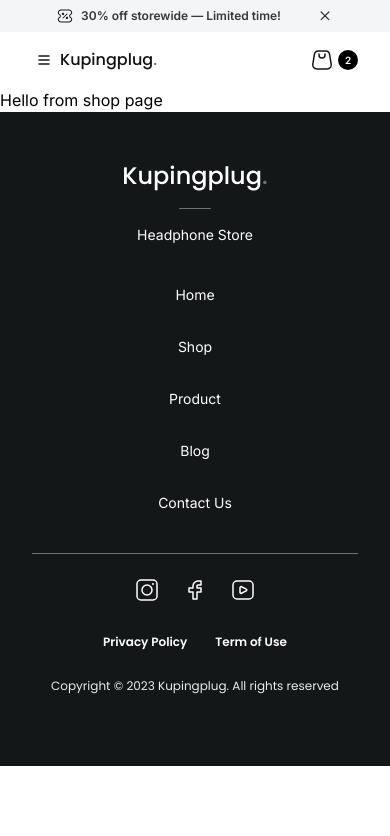
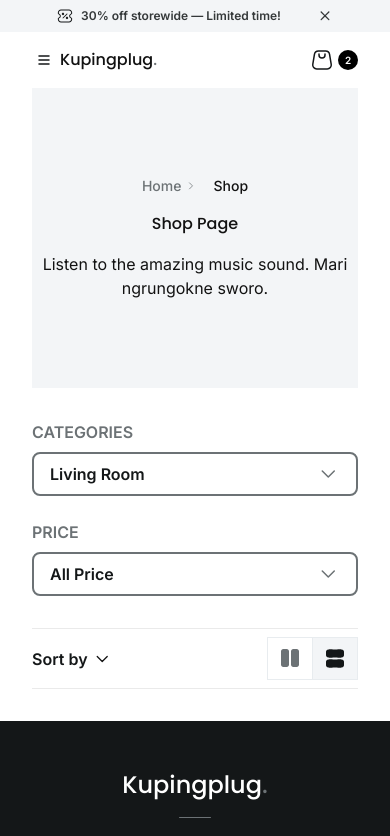
Before and after one commit to pujiragil/kupingplug, a Next.js app: page /shop in a window 390 px wide. Shown: the top 836 px of the page. Built offline with nearby package versions, Linux system fonts and the light colour scheme.

Commit message:
dummy navigation (mobile only)

```diff
--- a/app/(subroot)/shop/page.tsx
+++ b/app/(subroot)/shop/page.tsx
@@ -1,3 +1,115 @@
+// layouts
+import SectionLayout from "@/layouts/sectionLayout";
+
+// ui
+import Text from "@/ui/text";
+import Heading from "@/ui/head";
+import { DropdownIcon } from "@/ui/assets/svg";
+
 export default function Page() {
-  return <h1>Hello from shop page</h1>;
+  return (
+    <SectionLayout>
+      <div className="px-8">
+        <div className="relative flex h-[300px] flex-col items-center justify-center gap-4 bg-[#F3F5F7] text-center">
+          <div className="flex items-center gap-4">
+            <Text
+              size="sm"
+              color="gray"
+              weight={500}
+              className="flex items-center gap-1"
+            >
+              Home{" "}
+              <DropdownIcon stroke="#6C7275" className="h-3 w-3 -rotate-90" />
+            </Text>
+            <Text size="sm" weight={500}>
+              Shop
+            </Text>
+          </div>
+          <Heading as="h1" intent="shop-page">
+            Shop Page
+          </Heading>
+          <Text className="lg:text-lg">
+            Listen to the amazing music sound. Mari ngrungokne sworo.
+          </Text>
+        </div>
+
+        <div className="flex flex-col gap-8 py-8">
+          <div className="flex flex-col gap-6">
+            <div className="space-y-2">
+              <Text weight={600} color="gray" transform="uppercase">
+                categories
+              </Text>
+              <div className="flex items-center justify-between rounded-lg border-2 border-[#6C7275] px-4 py-2">
+                <Text weight={600} color="black/800">
+                  Living Room
+                </Text>
+                <DropdownIcon stroke="#6C7275" className="h-6 w-6" />
+              </div>
+            </div>
+            <div className="space-y-2">
+              <Text weight={600} color="gray" transform="uppercase">
+                price
+              </Text>
+              <div className="flex items-center justify-between rounded-lg border-2 border-[#6C7275] px-4 py-2">
+                <Text weight={600} color="black/800">
+                  All Price
+                </Text>
+                <DropdownIcon stroke="#6C7275" className="h-6 w-6" />
+              </div>
+            </div>
+          </div>
+          <div className="flex items-center justify-between border-y border-[#EAEAEA] py-2">
+            <Text
+              weight={600}
+              color="black/800"
+              className="flex items-center gap-1"
+            >
+              Sort by <DropdownIcon stroke="#121212" className="h-5 w-5" />
+            </Text>
+
+            <div className="flex">
+              <div className="border border-r-0 border-[#E8ECEF] px-2.5 py-2">
+                <svg
+                  width="24"
+                  height="24"
+                  viewBox="0 0 24 24"
+                  fill="none"
+                  xmlns="http://www.w3.org/2000/svg"
+                >
+                  <path
+                    d="M8.75 13C9.34674 13 9.91903 13.2371 10.341 13.659C10.7629 14.081 11 14.6533 11 15.25V18.75C11 19.3467 10.7629 19.919 10.341 20.341C9.91903 20.7629 9.34674 21 8.75 21H5.25C4.65326 21 4.08097 20.7629 3.65901 20.341C3.23705 19.919 3 19.3467 3 18.75V15.25C3 14.6533 3.23705 14.081 3.65901 13.659C4.08097 13.2371 4.65326 13 5.25 13H8.75ZM18.75 13C19.3467 13 19.919 13.2371 20.341 13.659C20.7629 14.081 21 14.6533 21 15.25V18.75C21 19.3467 20.7629 19.919 20.341 20.341C19.919 20.7629 19.3467 21 18.75 21H15.25C14.6533 21 14.081 20.7629 13.659 20.341C13.2371 19.919 13 19.3467 13 18.75V15.25C13 14.6533 13.2371 14.081 13.659 13.659C14.081 13.2371 14.6533 13 15.25 13H18.75ZM8.75 3C9.34674 3 9.91903 3.23705 10.341 3.65901C10.7629 4.08097 11 4.65326 11 5.25V8.75C11 9.34674 10.7629 9.91903 10.341 10.341C9.91903 10.7629 9.34674 11 8.75 11H5.25C4.65326 11 4.08097 10.7629 3.65901 10.341C3.23705 9.91903 3 9.34674 3 8.75V5.25C3 4.65326 3.23705 4.08097 3.65901 3.65901C4.08097 3.23705 4.65326 3 5.25 3H8.75ZM18.75 3C19.3467 3 19.919 3.23705 20.341 3.65901C20.7629 4.08097 21 4.65326 21 5.25V8.75C21 9.34674 20.7629 9.91903 20.341 10.341C19.919 10.7629 19.3467 11 18.75 11H15.25C14.6533 11 14.081 10.7629 13.659 10.341C13.2371 9.91903 13 9.34674 13 8.75V5.25C13 4.65326 13.2371 4.08097 13.659 3.65901C14.081 3.23705 14.6533 3 15.25 3H18.75Z"
+                    fill="#6C7275"
+                  />
+                  <path d="M3 6H10.998V18H3V6Z" fill="#6C7275" />
+                  <path d="M13.002 6H21V18H13.002V6Z" fill="#6C7275" />
+                </svg>
+              </div>
+              <div className="border border-[#E8ECEF] bg-[#F3F5F7] px-2.5 py-2">
+                <svg
+                  width="24"
+                  height="25"
+                  viewBox="0 0 24 25"
+                  fill="none"
+                  xmlns="http://www.w3.org/2000/svg"
+                >
+                  <path
+                    d="M13 15.75C13 15.1533 13.2371 14.581 13.659 14.159C14.081 13.7371 14.6533 13.5 15.25 13.5L18.75 13.5C19.3467 13.5 19.919 13.7371 20.341 14.159C20.7629 14.581 21 15.1533 21 15.75L21 19.25C21 19.8467 20.7629 20.419 20.341 20.841C19.919 21.2629 19.3467 21.5 18.75 21.5L15.25 21.5C14.6533 21.5 14.081 21.2629 13.659 20.841C13.2371 20.419 13 19.8467 13 19.25L13 15.75ZM13 5.75C13 5.15326 13.2371 4.58097 13.659 4.15901C14.081 3.73705 14.6533 3.5 15.25 3.5L18.75 3.5C19.3467 3.5 19.919 3.73705 20.341 4.15901C20.7629 4.58097 21 5.15326 21 5.75L21 9.25C21 9.84674 20.7629 10.419 20.341 10.841C19.919 11.2629 19.3467 11.5 18.75 11.5L15.25 11.5C14.6533 11.5 14.081 11.2629 13.659 10.841C13.2371 10.419 13 9.84674 13 9.25L13 5.75ZM3 15.75C3 15.1533 3.23705 14.581 3.65901 14.159C4.08097 13.7371 4.65326 13.5 5.25 13.5L8.75 13.5C9.34674 13.5 9.91903 13.7371 10.341 14.159C10.7629 14.581 11 15.1533 11 15.75L11 19.25C11 19.8467 10.7629 20.419 10.341 20.841C9.91903 21.2629 9.34674 21.5 8.75 21.5L5.25 21.5C4.65326 21.5 4.08097 21.2629 3.65901 20.841C3.23705 20.419 3 19.8467 3 19.25L3 15.75ZM3 5.75C3 5.15326 3.23705 4.58097 3.65901 4.15901C4.08097 3.73705 4.65326 3.5 5.25 3.5L8.75 3.5C9.34674 3.5 9.91903 3.73705 10.341 4.15901C10.7629 4.58097 11 5.15326 11 5.75L11 9.25C11 9.84674 10.7629 10.419 10.341 10.841C9.91903 11.2629 9.34674 11.5 8.75 11.5L5.25 11.5C4.65326 11.5 4.08097 11.2629 3.65901 10.841C3.23705 10.419 3 9.84674 3 9.25L3 5.75Z"
+                    fill="#141718"
+                  />
+                  <path
+                    d="M6 21.5L6 13.502L18 13.502L18 21.5L6 21.5Z"
+                    fill="#141718"
+                  />
+                  <path
+                    d="M6 11.498L6 3.5L18 3.5L18 11.498L6 11.498Z"
+                    fill="#141718"
+                  />
+                </svg>
+              </div>
+            </div>
+          </div>
+        </div>
+      </div>
+    </SectionLayout>
+  );
 }
```
